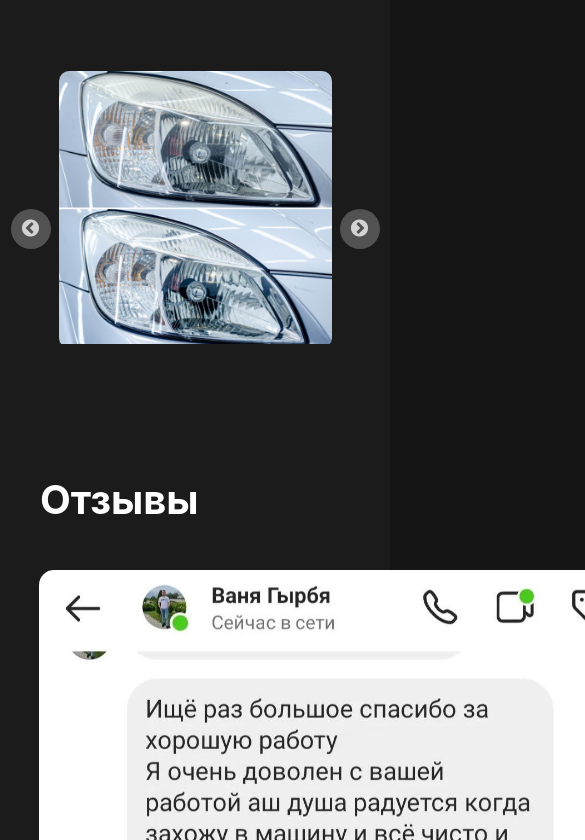
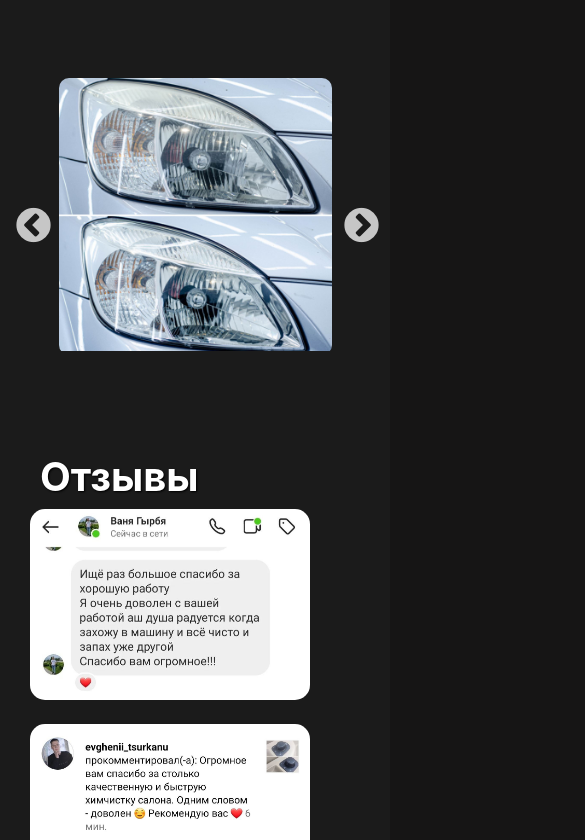
Before and after one commit to sliEliseY/dg, a React (Create React App) app in the folder client/: page / in a window 390 px wide. Shown: the part 1160-2000 px from the top of the page, 585 px wide, since content can reach past the window. Built offline with nearby package versions, Linux system fonts and the light colour scheme.

Commit message:
adaptation is finished

```diff
--- a/client/src/App.scss
+++ b/client/src/App.scss
@@ -16,6 +16,7 @@ html {
   width: 100%;
   height: 100%;
   max-width: 1600px;
+  min-width: 380px;
 
 }
 
--- a/client/src/components/AllServices/AllServices.jsx
+++ b/client/src/components/AllServices/AllServices.jsx
@@ -2,6 +2,7 @@ import React from "react";
 import { NavLink } from "react-router-dom";
 import Slider from "react-slick";
 import './AllServices.scss';
+import '../Home/Gallery/Gallery.scss';
 import "slick-carousel/slick/slick.css";
 import "slick-carousel/slick/slick-theme.css";
 
--- a/client/src/components/AllServices/AllServices.scss
+++ b/client/src/components/AllServices/AllServices.scss
@@ -1,4 +1,5 @@
-.gallery-wrapper{
+.gallery-wrapper {
+
   h1 {
     color: #fff;
     font-size: 40px;
@@ -23,26 +24,22 @@
 
   .gallery-content {
     .slick-slide {
-    border-radius: 10px; /* Задайте нужное значение радиуса скругления */
-    overflow: hidden; /* Обрежем содержимое слайдов по радиусу */
+      border-radius: 10px;
+      /* Задайте нужное значение радиуса скругления */
+      overflow: hidden;
+      /* Обрежем содержимое слайдов по радиусу */
     }
   }
-.slick-prev{
-  left: -80px;
-  background-color: #ffffff3d;
-  width: 40px;
-  height: 40px;
-  border-radius: 50%;
+
+  .slick-prev {
+    left: -100px;
   }
+
   .slick-next {
     right: -80px;
-    background-color: #ffffff3d;
-    width: 40px;
-    height: 40px;
-    border-radius: 50%;
   }
 
-  .image-description{
+  .image-description {
     text-align: center;
     color: #FECE00;
     text-decoration: none;
@@ -74,7 +71,7 @@
     }
   }
 
-  .image-description{
+  .image-description {
     text-align: center;
     color: #FECE00;
     text-decoration: none;
@@ -93,21 +90,38 @@
     width: 100%;
     height: auto;
   }
+
+  .slick-prev {
+    left: -80px;
+  }
+
+  .slick-next {
+    right: -70px;
+  }
+}
+
+@media (max-width: 650px) {
+  .gallery-wrapper {
+
+    .slick-prev {
+      left: -65px;
+    }
+
+    .slick-next {
+      right: -50px;
+    }
+  }
 }
 
 @media(max-width: 425px) {
-  .slick-prev{
-    transform: translateX(80%);
-    background-color: #ffffff3d;
-    width: 40px;
-    height: 40px;
-    border-radius: 50%;
+  .gallery-wrapper {
+
+    .slick-prev {
+      left: -45px;
     }
+
     .slick-next {
-    transform: translateX(-80%);
-      background-color: #ffffff3d;
-      width: 40px;
-      height: 40px;
-      border-radius: 50%;
+      right: -30px;
     }
   }
+}
--- a/client/src/components/Header/Header.jsx
+++ b/client/src/components/Header/Header.jsx
@@ -1,4 +1,4 @@
-import React, { useState } from "react";
+import React, { useState, useEffect } from "react";
 import "./Header.scss";
 import logo1 from '../../images/logo1.png';
 import { NavLink } from "react-router-dom";
@@ -10,8 +10,10 @@ const Header = () => {
   const [nav, setNav] = useState(false);
   const [isActive, setIsActive] = useState(false);
   const [isAllServicesOpen, setIsAllServicesOpen] = useState(false);
+  const [prevScrollPos, setPrevScrollPos] = useState(window.pageYOffset);
 
   const handleClick = () => {
+    setNav(!nav);
     setIsActive(!isActive);
   };
 
@@ -45,6 +47,28 @@ const Header = () => {
       setIsAllServicesOpen(false);
     }
   };
+
+  useEffect(() => {
+    const handleScroll = () => {
+      const currentScrollPos = window.pageYOffset;
+
+      if (prevScrollPos < currentScrollPos) {
+        // Скроллинг вниз
+        document.querySelector('.header-wrapper').classList.add('hidden');
+      } else {
+        // Скроллинг вверх
+        document.querySelector('.header-wrapper').classList.remove('hidden');
+      }
+
+      setPrevScrollPos(currentScrollPos);
+    };
+
+    window.addEventListener('scroll', handleScroll);
+
+    return () => {
+      window.removeEventListener('scroll', handleScroll);
+    };
+  }, [prevScrollPos]);
 
   return (
     <>
--- a/client/src/components/Header/Header.scss
+++ b/client/src/components/Header/Header.scss
@@ -1,8 +1,15 @@
+.header-wrapper.hidden {
+  display: none;
+  top: -100px; /* Здесь укажите значение, на которое будет сдвигаться шапка при скрытии */
+  transition: 0.3s;
+}
+
 .header-wrapper {
   margin: 0;
   display: flex;
   justify-content: space-between;
-  position: absolute;
+  position: fixed;
+  z-index: 100;
   top: 0;
   background-color: #ffffff3b;
   width: 100%;
--- a/client/src/components/Home/Gallery/Gallery.scss
+++ b/client/src/components/Home/Gallery/Gallery.scss
@@ -32,6 +32,18 @@
       text-decoration: none;
     }
   }
+
+  .slick-prev:before,
+   .slick-next:before {
+    font-size: 40px; /* Измените размер шрифта, чтобы изменить размер стрелок */
+  }
+  .slick-prev {
+    left: -80px;
+  }
+
+  .slick-next {
+    right: -80px;
+  }
 }
 
 
@@ -62,8 +74,6 @@
       margin: 100px 0 80px 0;
       padding-left: 30px;
 
-
-      // нужно сделать адаптив h1 с footer h2 под 768px и 425px
       h1 {
         justify-content: left;
         color: #fff;
@@ -92,17 +102,3 @@
     height: auto;
   }
 }
-.slick-prev{
-  left: -50px;
-  background-color: #ffffff3d;
-  width: 40px;
-  height: 40px;
-  border-radius: 50%;
-}
-.slick-next {
-  right: -50px;
-    background-color: #ffffff3d;
-    width: 40px;
-    height: 40px;
-    border-radius: 50%;
-  }
--- a/client/src/components/Home/HomePageBanner/HomePageBanner.scss
+++ b/client/src/components/Home/HomePageBanner/HomePageBanner.scss
@@ -191,4 +191,13 @@
   .banner a {
     padding: 20px 85px;
   }
+  h1 {
+    text-shadow: 1px 1px 2px #000;
+    color: #fff;
+    font-size: 27px;
+    font-weight: 600;
+    width: 300px;
+    margin: 0;
+    line-height: 1.1;
+  }
 }
--- a/client/src/components/Home/Reviews/Review.scss
+++ b/client/src/components/Home/Reviews/Review.scss
@@ -1,6 +1,7 @@
 .reviews-wrapper {
+  display: flex;
   padding-top: 100px;
-  flex-direction: row;
+  flex-direction: column;
 
   h1 {
     color: #fff;
@@ -14,47 +15,135 @@
   .review {
     padding: 50px 20px;
     display: flex;
-    flex-wrap: wrap;
+    flex-direction: row;
+    // flex-wrap: wrap;
     justify-content: center;
 
-    .image-container img{
+    .image-container {
+      width: 100%;
+
+    }
+
+    img {
+      block-size: cover;
       padding: 10px;
       border-radius: 25px;
-      width: 600px;
+      width: 550px;
     }
   }
 }
 
-@media(max-width: 1290px) {
+@media(max-width: 1150px) {
   .reviews-wrapper {
+    display: flex;
+    padding-top: 100px;
+    flex-direction: column;
 
     h1 {
-      justify-content: left;
       color: #fff;
       font-size: 40px;
       font-weight: 700;
-      text-align: start;
+      text-align: center;
+      align-items: center;
       padding: 0 10px;
     }
 
     .review {
       padding: 50px 20px;
       display: flex;
-      flex-wrap: wrap;
+      flex-direction: row;
+      // flex-wrap: wrap;
       justify-content: center;
 
       .image-container {
+        width: 100%;
+
+      }
+
+      img {
+        block-size: cover;
         padding: 10px;
         border-radius: 25px;
-        width: 60%;
+        width: 400px;
       }
     }
   }
 }
 
-@media(max-width: 425px) {
+@media(max-width: 1000px) {
   .reviews-wrapper {
+    display: flex;
     padding-top: 100px;
+    flex-direction: column;
+
+    h1 {
+      color: #fff;
+      font-size: 40px;
+      font-weight: 700;
+      text-align: center;
+      align-items: center;
+      padding: 0 10px;
+    }
+
+    .review {
+      padding: 50px 20px;
+      display: flex;
+      flex-direction: row;
+      flex-wrap: nowrap;
+      justify-content: center;
+
+      .image-container {
+        width: 100%;
+      }
+
+      img {
+        block-size: cover;
+        padding: 10px;
+        border-radius: 25px;
+        width: 400px;
+      }
+    }
+  }
+}
+
+@media(max-width: 850px) {
+  .reviews-wrapper {
+    display: flex;
+    padding-top: 100px;
+    flex-direction: column;
+
+    h1 {
+      color: #fff;
+      font-size: 40px;
+      font-weight: 700;
+      text-align: center;
+      align-items: center;
+      padding: 0 10px;
+    }
+
+    .review {
+      padding: 50px 20px;
+      display: flex;
+      flex-direction: row;
+      flex-wrap: nowrap;
+      justify-content: center;
+
+      .image-container {
+        width: 100%;
+      }
+
+      img {
+        block-size: cover;
+        padding: 10px;
+        border-radius: 25px;
+        width: 280px;
+      }
+    }
+  }
+}
+
+@media(max-width: 768px) {
+  .reviews-wrapper {
 
     h1 {
       color: #fff;
@@ -62,7 +151,6 @@
       font-weight: 700;
       text-align: start;
       padding: 0 40px;
-
     }
 
     .review {
@@ -74,8 +162,80 @@
       .image-container {
         padding: 10px;
         border-radius: 25px;
-        width: 95%;
+        width: 100%;
+
+        img {
+          block-size: cover;
+          padding: 10px;
+          border-radius: 25px;
+          width: 500px;
+        }
       }
     }
   }
 }
+
+@media(max-width: 600px) {
+  .reviews-wrapper {
+
+    h1 {
+      color: #fff;
+      font-size: 40px;
+      font-weight: 700;
+      text-align: start;
+      padding: 0 40px;
+    }
+
+    .review {
+      padding: 0 20px;
+      display: flex;
+      flex-wrap: wrap;
+      justify-content: center;
+
+      .image-container {
+        padding: 10px;
+        border-radius: 25px;
+        width: 100%;
+
+        img {
+          block-size: cover;
+          padding: 10px;
+          border-radius: 25px;
+          width: 350px;
+        }
+      }
+    }
+  }
+}
+@media(max-width: 600px) {
+  .reviews-wrapper {
+
+    h1 {
+      color: #fff;
+      font-size: 40px;
+      font-weight: 700;
+      text-align: start;
+      padding: 0 40px;
+    }
+
+    .review {
+      padding: 0 20px;
+      display: flex;
+      flex-wrap: wrap;
+      justify-content: center;
+
+      .image-container {
+        padding: 10px;
+        border-radius: 25px;
+        width: 100%;
+
+        img {
+          block-size: cover;
+          padding: 0px;
+          border-radius: 15px;
+          width: 280px;
+        }
+      }
+    }
+  }
+}
```
Lines whose indentation alone changed are shown as unchanged.
